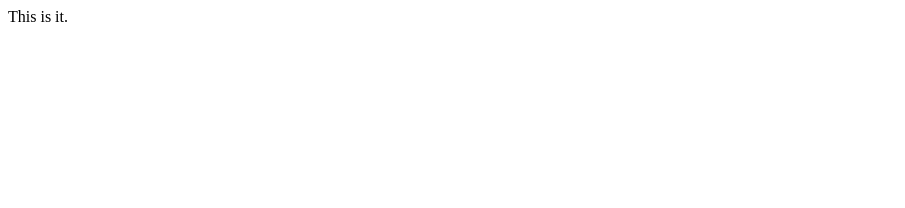
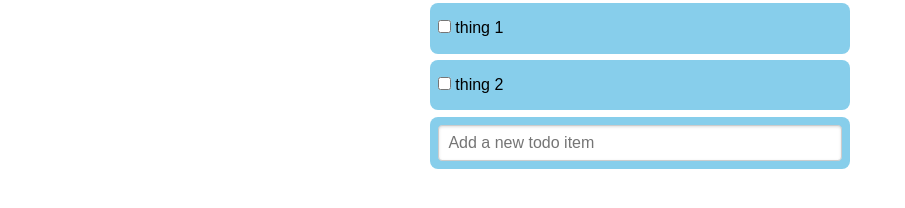
Before and after one commit to ryanclarke/todojs, a plain HTML site: page index.html in a window 1280 px wide. Shown: the whole page, without its empty margins (0-905 px from the left). Drawn offline with nearby package versions, Linux system fonts and the light colour scheme.

Commit message:
Add purecss; Enable adding new todo items

```diff
--- a/app.js
+++ b/app.js
@@ -1,5 +1,38 @@
-document.addEventListener("DOMContentLoaded", function() {
-    var wrapper = document.getElementById("wrapper");
-    var text = document.createTextNode("This is it.")
-    wrapper.appendChild(text);
-});
+var addItemToTodoList = function(event) {
+    event.preventDefault();
+    if (event.keyCode == 13) {
+        var input = document.getElementById("todo-add-item-input");
+        newTodoItem(input.value);
+        input.value = "";
+    }
+}
+
+var newTodoItem = function(text) {
+    var list = document.getElementById("todo-list");
+
+    var grid = document.createElement("div");
+    grid.classList.add("pure-u-1");
+
+    var todoItem = document.createElement("div");
+    todoItem.classList.add("todo-list-item");
+    todoItem.classList.add("pure-form");
+    grid.appendChild(todoItem);
+
+    var label = document.createElement("label");
+    var id = `${new Date().valueOf()}${Math.random()}`;
+    label.setAttribute("for", id);
+    label.classList.add("pure-checkbox");
+    label.innerHTML = `<input id="${id}" type="checkbox"> ${text}`;
+    todoItem.appendChild(label);
+
+    list.appendChild(grid);
+};
+
+var domContentLoaded = function() {
+    newTodoItem("thing 1");
+    newTodoItem("thing 2");
+
+    document.getElementById("todo-add-item-input").addEventListener("keyup", addItemToTodoList);
+};
+
+document.addEventListener("DOMContentLoaded", domContentLoaded, true);
--- /dev/null
+++ b/custom.css
@@ -0,0 +1,17 @@
+.todo-list-item {
+    background-color: skyblue;
+    border: 1em;
+    border-color: black;
+    margin: .2em;
+    padding: .5em;
+    border-radius: .5em;
+}
+
+#todo-add-item {
+    background-color: skyblue;
+    border: 1em;
+    border-color: black;
+    margin: .2em;
+    padding: .5em;
+    border-radius: .5em;
+}
--- a/index.html
+++ b/index.html
@@ -1,12 +1,23 @@
 <html>
     <head>
-        <title>
-            Todo JS
-        </title>
+        <title>Todo JS</title>
+        <meta name="viewport" content="width=device-width, initial-scale=1">
+        <link rel="stylesheet" href="https://unpkg.com/purecss@0.6.2/build/pure-min.css" integrity="sha384-UQiGfs9ICog+LwheBSRCt1o5cbyKIHbwjWscjemyBMT9YCUMZffs6UqUTd0hObXD" crossorigin="anonymous">
+        <link rel="stylesheet" href="custom.css">
         <script src="app.js" defer></script>
     </head>
     <body>
-        <div id="wrapper">
+        <div id="wrapper" class="pure-g">
+            <div class="pure-u-1-3"></div>
+            <div class="pure-u-1-3">
+                <div id="todo-list" class="pure-g"></div>
+                <div id="todo-add" class="pure-g">
+                    <div id="todo-add-item" class="pure-u-1 pure-form">
+                        <input id="todo-add-item-input" class="pure-u-1" type="text" placeholder="Add a new todo item">
+                    </div>
+                </div>
+            </div>
+            <div class="pure-u-1-3"></div>
         </div>
     </body>
 </html>
```
